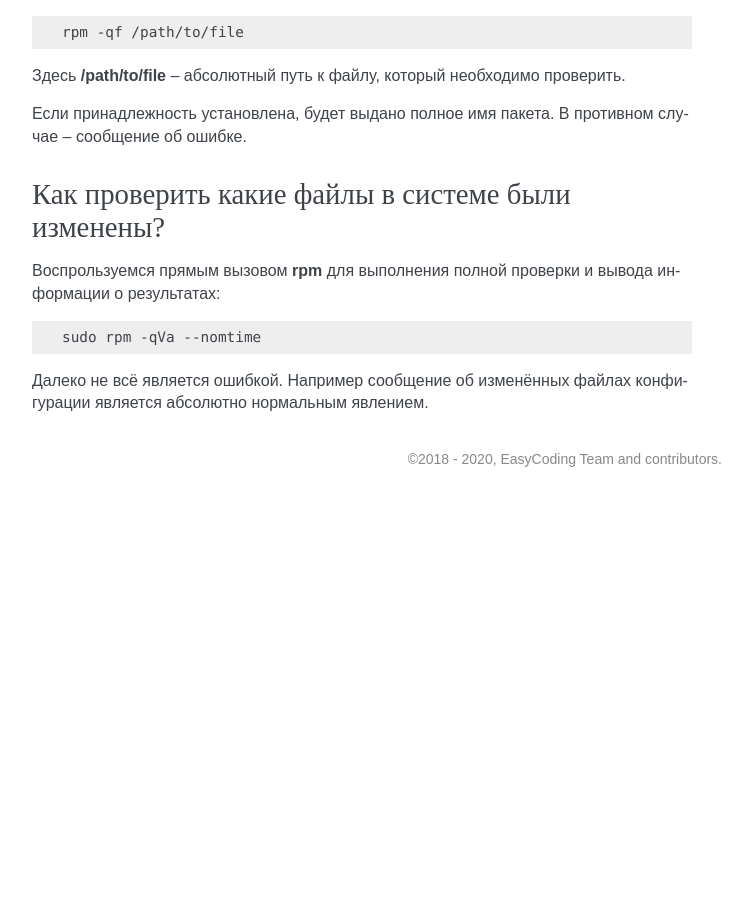
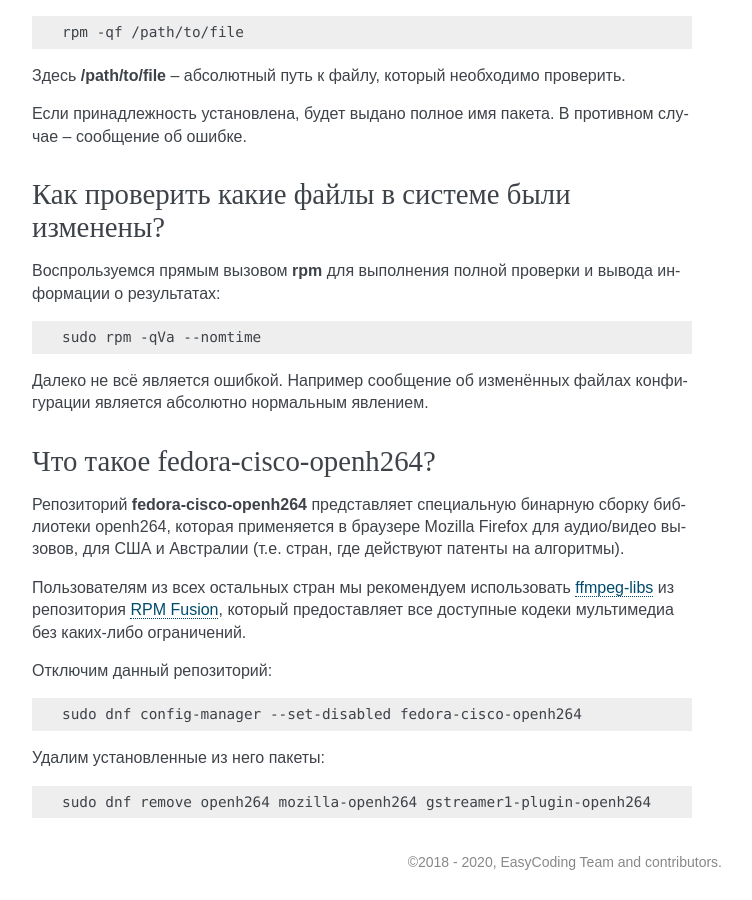
Before and after one commit to RussianFedora/FAQ, a Sphinx documentation site: the page built from source/package-manager.rst, in a window 1280 px wide and 900 px high, scrolled down 19722 px. Shown: the whole window, without its empty margins (388-1140 px from the left). Built offline with Sphinx 7.4.7, drawn with Linux system fonts in a browser that asks for light colours; before the commit the page ends 20219 px from its top, so only the background shows below that; some of the changed text lies outside the part shown.

Commit message:
Added question about Cisco OpenH264 repository.

```diff
--- a/source/package-manager.rst
+++ b/source/package-manager.rst
@@ -1143,3 +1143,25 @@ Dnf автоматически удаляет зависимости, не ну
     sudo rpm -qVa --nomtime
 
 Далеко не всё является ошибкой. Например сообщение об изменённых файлах конфигурации является абсолютно нормальным явлением.
+
+.. index:: rpm, repository, h264, openh264, cisco
+.. _cisco-openh264:
+
+Что такое fedora-cisco-openh264?
+=====================================
+
+Репозиторий **fedora-cisco-openh264** представляет специальную бинарную сборку библиотеки openh264, которая применяется в браузере Mozilla Firefox для аудио/видео вызовов, для США и Австралии (т.е. стран, где действуют патенты на алгоритмы).
+
+Пользователям из всех остальных стран мы рекомендуем использовать :ref:`ffmpeg-libs <firefox-codecs>` из репозитория :ref:`RPM Fusion <rpmfusion>`, который предоставляет все доступные кодеки мультимедиа без каких-либо ограничений.
+
+Отключим данный репозиторий:
+
+.. code-block:: text
+
+    sudo dnf config-manager --set-disabled fedora-cisco-openh264
+
+Удалим установленные из него пакеты:
+
+.. code-block:: text
+
+    sudo dnf remove openh264 mozilla-openh264 gstreamer1-plugin-openh264
```
